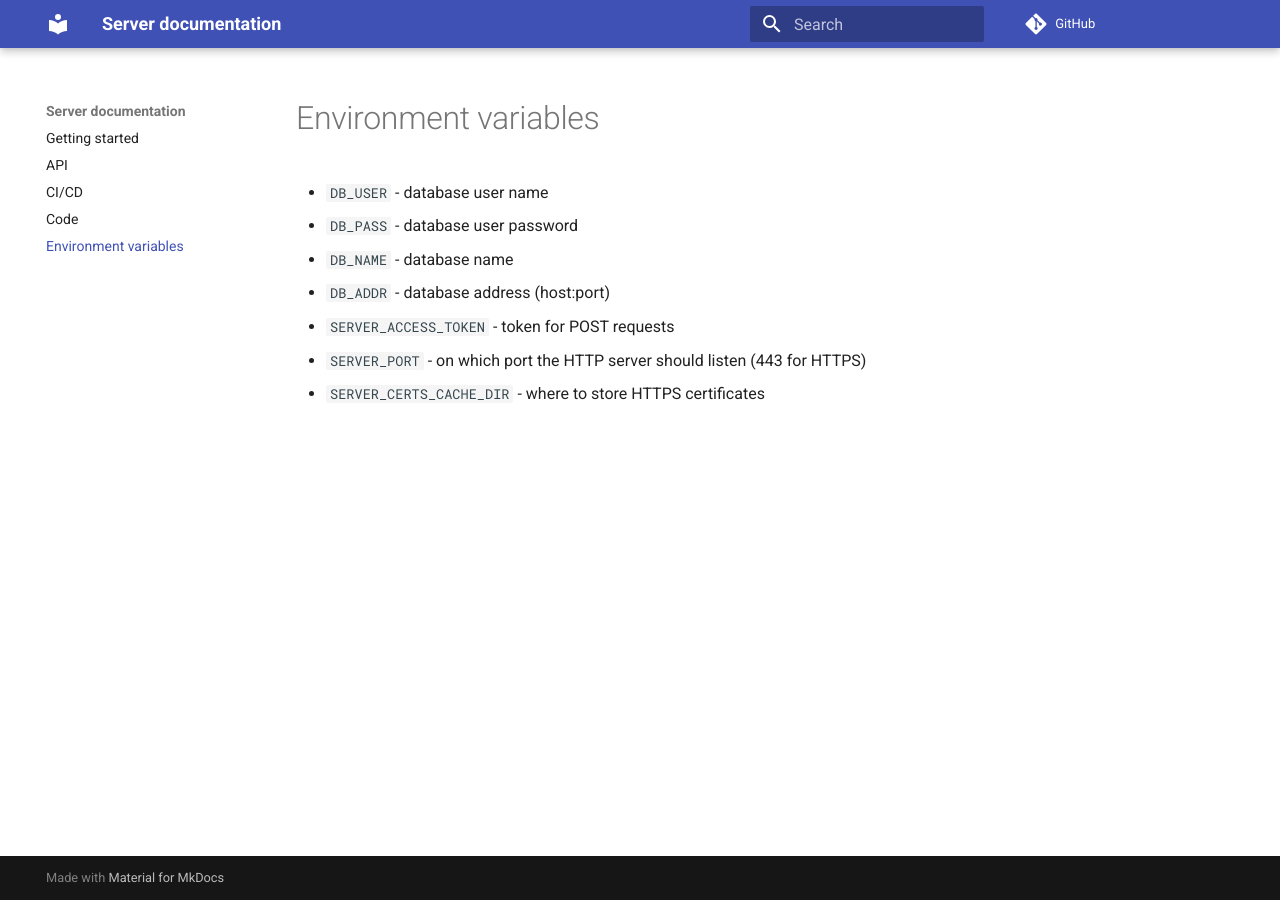
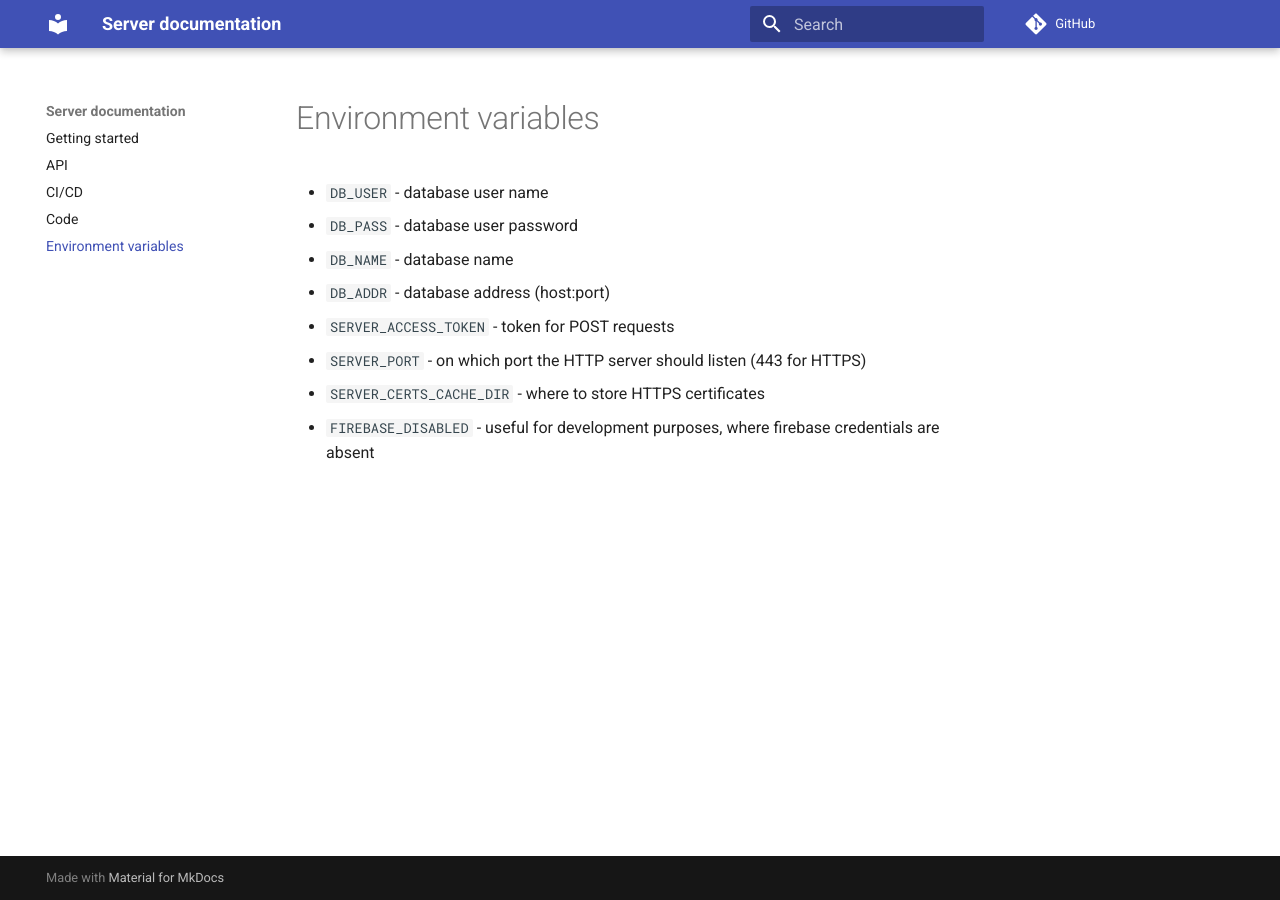
Before and after one commit to projekt-zespolony/server, an MkDocs documentation site: the page built from docs/env-vars.md, in a window 1280 px wide. Built offline with MkDocs 1.6.1 and Material for MkDocs 9.7.7, drawn with Linux system fonts in a browser that asks for light colours; comment, search, counter and statistics services are not loaded.

Commit message:
docs: mention FIREBASE_DISABLED option

```diff
--- a/docs/env-vars.md
+++ b/docs/env-vars.md
@@ -8,3 +8,5 @@
 - `SERVER_ACCESS_TOKEN` - token for POST requests
 - `SERVER_PORT` - on which port the HTTP server should listen (443 for HTTPS)
 - `SERVER_CERTS_CACHE_DIR` - where to store HTTPS certificates
+
+- `FIREBASE_DISABLED` - useful for development purposes, where firebase credentials are absent
```
